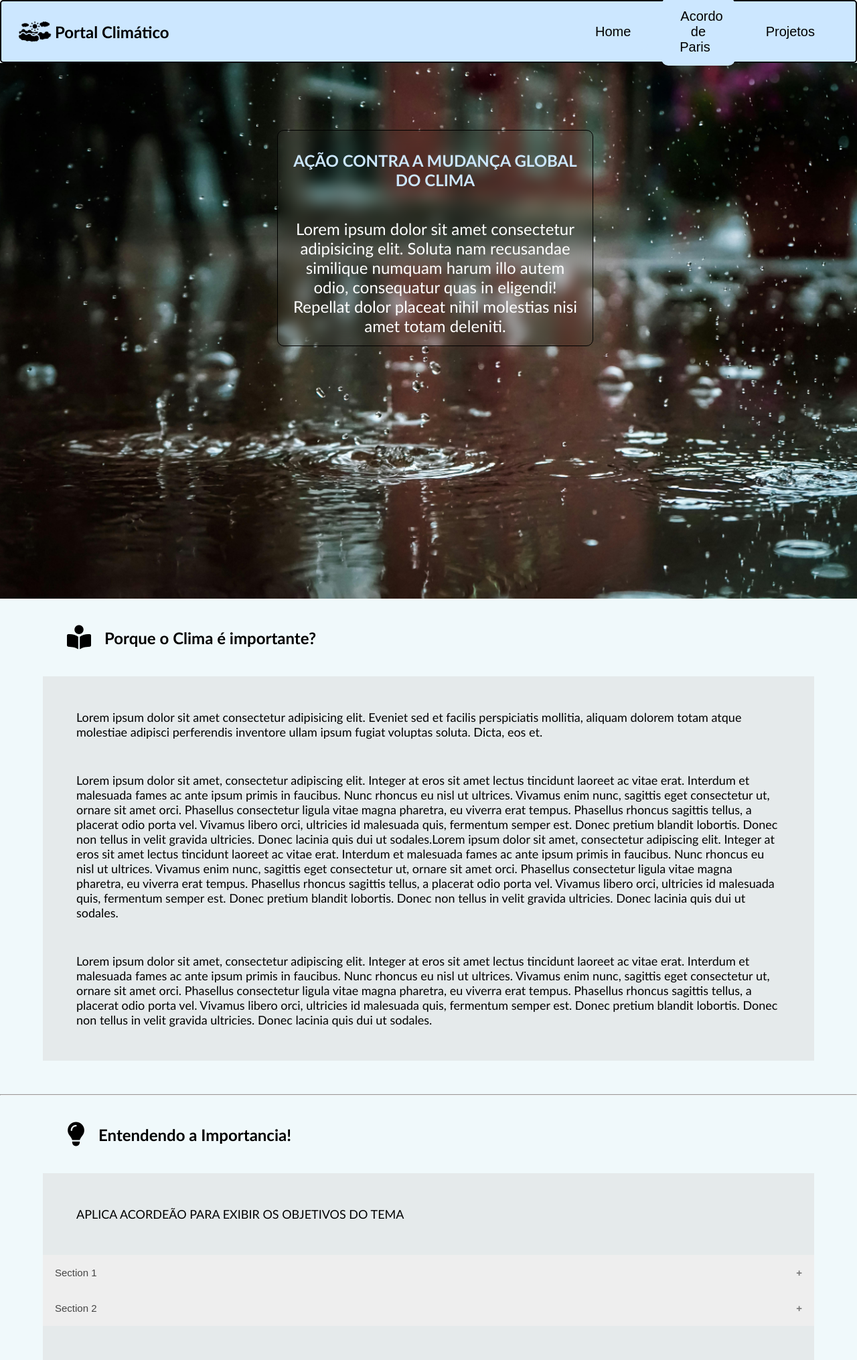
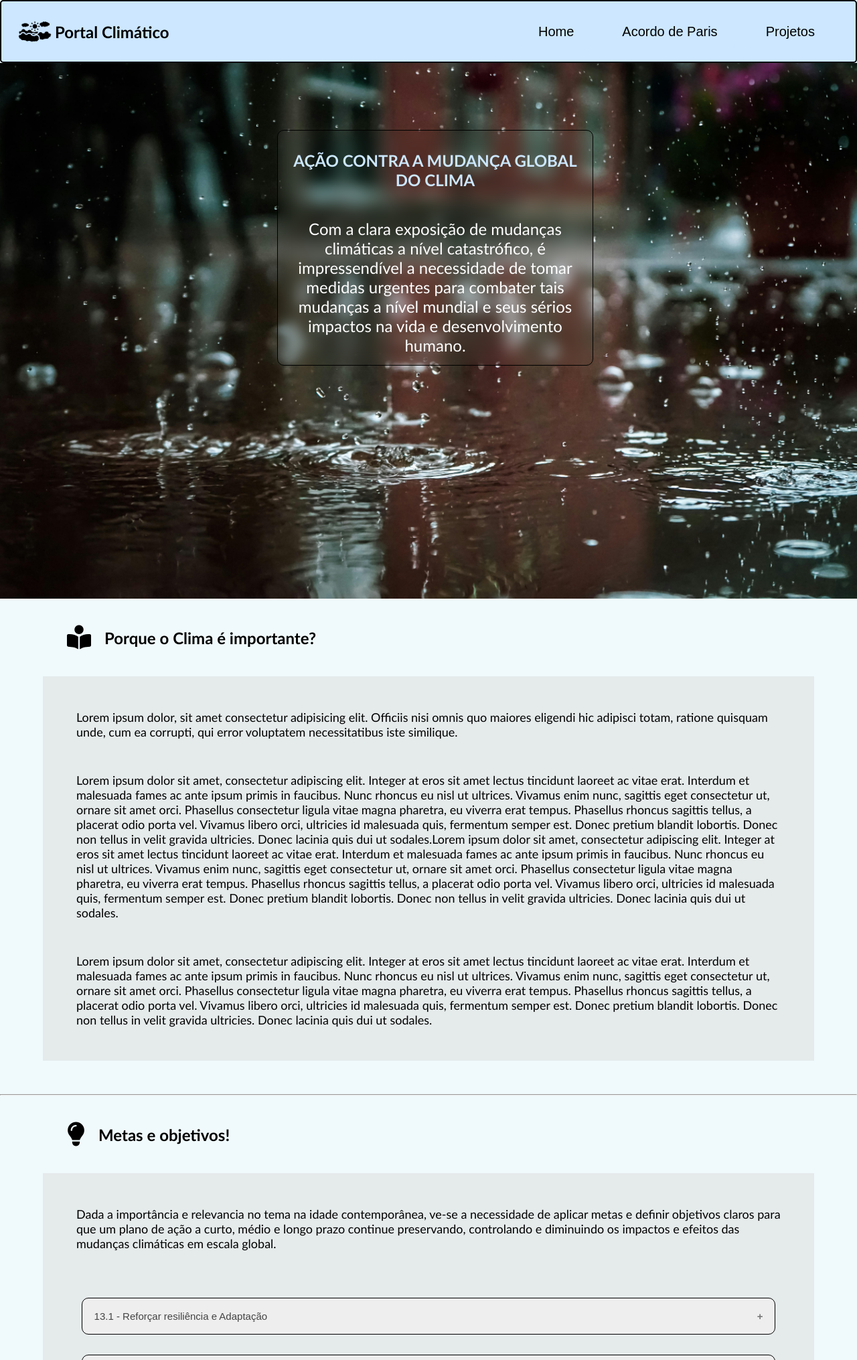
Before and after one commit to NicolasAbner/Portal-do-Clima---WEB, a PHP site: page / in a window 1280 px wide. Shown: the top 2031 px of the page at 67% size. Run offline with PHP 8.4, Linux system fonts and the light colour scheme; some libraries are stand-ins or nearby versions.

Commit message:
Acordeão Home + Conteudos Home + Cabecalho

```diff
--- a/CSS/stylesheet.css
+++ b/CSS/stylesheet.css
@@ -39,7 +39,7 @@ body{
     padding: 10px 15px 10px 10px;
     display: flex;
     flex-direction: row;
-    max-width: 400px;
+    max-width: fit-content;
     max-height: 50px;
     justify-content: flex-end;
     align-items: center;
@@ -335,17 +335,27 @@ body{
 }
 
 /* ACORDEÃO HOME */
+.container-acordeao{
+
+    display: flex;
+    flex-direction: column;
+    align-items: center;
+
+}
+
 .accordion {
     background-color: #eee;
     color: #444;
     cursor: pointer;
     padding: 18px;
-    width: 100%;
-    border: none;
+    width: 90%;
+    border: 1px solid black;
+    border-radius: 10px;
     text-align: left;
     outline: none;
     font-size: 15px;
     transition: 0.4s;
+    margin-top: 20px;
   }
 
   .active, .accordion:hover {
@@ -365,8 +375,10 @@ body{
   }
 
   .panel {
+    width: 87%;
     padding: 0 18px;
     background-color: white;
+    margin-bottom: 10px;
     max-height: 0;
     overflow: hidden;
     transition: max-height 0.2s ease-out;
--- a/JS/javascript.js
+++ b/JS/javascript.js
@@ -1,4 +1,6 @@
 // ACORDEÃO HOME
+
+function acordeon(){
     var acc = document.getElementsByClassName("accordion");
     var i;
 
@@ -13,3 +15,4 @@ for (i = 0; i < acc.length; i++) {
             }
         });
     }
+}
--- a/acordo.html
+++ b/acordo.html
@@ -18,8 +18,8 @@
                 <div class="dropdown">
                     <button class="dropbtn"><a href="index.html">Home</a></button>
                     <div class="dropdown-content">
-                        <a href="index.html#definicao">Definição</a>
-                        <a href="index.html#importancia">Importancia</a>
+                        <a href="index.html#importancia">Importância</a>
+                        <a href="index.html#definicao">Metas</a>
                         <a href="index.html#mundo">Mundo</a>
                     </div>
                 </div>
--- a/index.html
+++ b/index.html
@@ -4,7 +4,7 @@
     <meta charset="UTF-8">
     <meta name="viewport" content="width=device-width, initial-scale=1.0">
     <link rel="stylesheet" href="./CSS/stylesheet.css">
-    <script src="./JS/javascript.js"></script>
+    <script type="text/javascript" src="./JS/javascript.js"></script>
     <script src="https://kit.fontawesome.com/051e1d8433.js" crossorigin="anonymous"></script>
     <title> Portal Climático </title>
 </head>
@@ -19,8 +19,8 @@
                 <div class="dropdown">
                     <button class="dropbtn"><a href="index.html">Home</a></button>
                     <div class="dropdown-content">
-                        <a href="#definicao">Definição</a>
-                        <a href="#importancia">Importancia</a>
+                        <a href="#importancia">Importância</a>
+                        <a href="#definicao">Metas</a>
                         <a href="#mundo">Mundo</a>
                     </div>
                 </div>
@@ -50,11 +50,12 @@
             <div class="card-home">
                 <div class="initial-card-home">
                     <h2>AÇÃO CONTRA A MUDANÇA GLOBAL DO CLIMA</h2><br>
-                    <p> Lorem ipsum dolor sit amet consectetur adipisicing elit. Soluta nam recusandae similique numquam harum illo autem odio, consequatur quas in eligendi! Repellat dolor placeat nihil molestias nisi amet totam deleniti.</p>
+                    <p> Com a clara exposição de mudanças climáticas a nível catastrófico, é impressendível a necessidade de tomar medidas urgentes
+                        para combater tais mudanças a nível mundial e seus sérios impactos na vida e desenvolvimento humano.</p>
                 </div>
             </div>
         </div>
-        <div class="titulo-secao" id="definicao">
+        <div class="titulo-secao" id="importancia">
             <i class="fa-solid fa-book-open-reader"></i>
             <h1> Porque o Clima é importante? </h1>
         </div>
@@ -62,8 +63,9 @@
 
             <div class="container-conteudo">
 
-                <p>Lorem ipsum dolor sit amet consectetur adipisicing elit. Eveniet sed et facilis perspiciatis mollitia,
-                    aliquam dolorem totam atque molestiae adipisci perferendis inventore ullam ipsum fugiat voluptas soluta. Dicta, eos et.
+                <p> Lorem ipsum dolor, sit amet consectetur adipisicing elit. Officiis nisi omnis quo maiores
+                    eligendi hic adipisci totam, ratione quisquam unde, cum ea corrupti, qui error voluptatem necessitatibus iste
+                    similique.
                 </p>
 
                 <p>Lorem ipsum dolor sit amet, consectetur adipiscing elit. Integer at eros sit amet lectus tincidunt
@@ -89,34 +91,69 @@
             </div>
         </div>
         <hr>
-        <div class="titulo-secao" id="importancia">
+        <div class="titulo-secao" id="definicao">
             <i class="fa-solid fa-lightbulb"></i>
-            <h1> Entendendo a Importancia! </h1>
+            <h1> Metas e objetivos! </h1>
         </div>
         <div class="container-corpo">
 
             <div class="container-conteudo">
 
-                <p>
-                    APLICA ACORDEÃO PARA EXIBIR OS OBJETIVOS DO TEMA
+                <p>Dada a importância e relevancia no tema na idade contemporânea, ve-se a necessidade de aplicar metas e definir objetivos claros
+                    para que um plano de ação a curto, médio e longo prazo continue preservando, controlando e diminuindo os impactos e efeitos das
+                    mudanças climáticas em escala global.
                 </p>
 
-                <button class="accordion">Section 1</button>
-                <div class="panel">
-                    <p>Lorem ipsum dolor sit amet, consectetur adipisicing elit, sed do eiusmod tempor incididunt ut labore et dolore magna aliqua. Ut enim ad minim veniam, quis nostrud exercitation ullamco laboris nisi ut aliquip ex ea commodo consequat.</p>
+
+                <div class="container-acordeao">
+
+                    <button class="accordion" onclick="acordeon()">13.1 - Reforçar resiliência e Adaptação</button>
+                    <div class="panel">
+                        <p> Por Reforçar a resiliência e a capacidade de adaptação a riscos relacionados ao clima e às catástrofes naturais em
+                            todos os países, essa meta incentiva os países a se prepararem para eventos climáticos extremos, como secas, inundações e furacões,
+                            fortalecendo suas infraestruturas e desenvolvendo sistemas de alerta precoce. Isso inclui medidas para proteger comunidades
+                            vulneráveis, promovendo políticas que reduzam os impactos e ajudem as populações a se adaptar aos novos cenários climáticos.
+                        </p>
+                    </div>
+
+                    <button class="accordion" onclick="acordeon()">13.1 - Reforçar resiliência e Adaptação</button>
+                    <div class="panel">
+                        <p> Por Reforçar a resiliência e a capacidade de adaptação a riscos relacionados ao clima e às catástrofes naturais em
+                            todos os países, essa meta incentiva os países a se prepararem para eventos climáticos extremos, como secas, inundações e furacões,
+                            fortalecendo suas infraestruturas e desenvolvendo sistemas de alerta precoce. Isso inclui medidas para proteger comunidades
+                            vulneráveis, promovendo políticas que reduzam os impactos e ajudem as populações a se adaptar aos novos cenários climáticos.
+                        </p>
+                    </div>
+
+                    <button class="accordion" onclick="acordeon()">13.1 - Reforçar resiliência e Adaptação</button>
+                    <div class="panel">
+                        <p> Por Reforçar a resiliência e a capacidade de adaptação a riscos relacionados ao clima e às catástrofes naturais em
+                            todos os países, essa meta incentiva os países a se prepararem para eventos climáticos extremos, como secas, inundações e furacões,
+                            fortalecendo suas infraestruturas e desenvolvendo sistemas de alerta precoce. Isso inclui medidas para proteger comunidades
+                            vulneráveis, promovendo políticas que reduzam os impactos e ajudem as populações a se adaptar aos novos cenários climáticos.
+                        </p>
+                    </div>
+
+                    <button class="accordion" onclick="acordeon()">13.2 - Integrar medidas de mudança climática</button>
+                    <div class="panel">
+                        <p>Ao incentivar a integração de medidas da mudança do clima nas políticas, estratégias e planejamentos nacionais,
+                            Os países precisam incluir ações climáticas em suas políticas públicas, como a transição para energia limpa e
+                            planejamento urbano sustentável. A ideia é garantir que o combate às mudanças climáticas seja parte central do
+                            desenvolvimento nacional, promovendo práticas que reduzam as emissões de gases de efeito estufa e aumentem a
+                            resiliência a desastres naturais.
+                        </p>
+                    </div>
+
+                    <button class="accordion" onclick="acordeon()">13.3 - Conscientização sobre a temática</button>
+                    <div class="panel">
+                        <p> Melhorando a educação, aumentando a conscientização e a capacidade humana e institucional sobre mitigação, adaptação,
+                            redução de impacto e alerta precoce da mudança do clima, essa meta visa educar e conscientizar a população,
+                            capacitando pessoas e instituições a agir contra as mudanças climáticas. Isso inclui a criação de programas
+                            educacionais, campanhas públicas e a formação de lideranças capazes de desenvolver soluções climáticas eficientes.
+                            Sistemas de alerta precoce são também cruciais para salvar vidas e mitigar danos.
+                        </p>
+                    </div>
                 </div>
-                <button class="accordion">Section 2</button>
-                    <div class="panel">
-                    <p>Lorem ipsum dolor sit amet, consectetur adipisicing elit, sed do eiusmod tempor incididunt ut labore et dolore magna aliqua. Ut enim ad minim veniam, quis nostrud exercitation ullamco laboris nisi ut aliquip ex ea commodo consequat.</p>
-                </div>
-
-                <p>Lorem ipsum dolor sit amet, consectetur adipiscing elit. Integer at eros sit amet lectus
-                    tincidunt laoreet ac vitae erat. Interdum et malesuada fames ac ante ipsum primis in faucibus.
-                    Nunc rhoncus eu nisl ut ultrices. Vivamus enim nunc, sagittis eget consectetur ut, ornare sit amet
-                    orci. Phasellus consectetur ligula vitae magna pharetra, eu viverra erat tempus. Phasellus rhoncus sagittis
-                    tellus, a placerat odio porta vel. Vivamus libero orci, ultricies id malesuada quis, fermentum semper est. Donec
-                    pretium blandit lobortis. Donec non tellus in velit gravida ultricies. Donec lacinia quis dui ut sodales.
-                </p>
 
             </div>
         </div>
--- a/projetos.html
+++ b/projetos.html
@@ -19,8 +19,8 @@
                 <div class="dropdown">
                     <button class="dropbtn"><a href="index.html">Home</a></button>
                     <div class="dropdown-content">
-                        <a href="index.html#definicao">Definição</a>
-                        <a href="index.html#importancia">Importancia</a>
+                        <a href="index.html#importancia">Importância</a>
+                        <a href="index.html#definicao">Metas</a>
                         <a href="index.html#mundo">Mundo</a>
                     </div>
                 </div>
```
Lines whose indentation alone changed are shown as unchanged.
